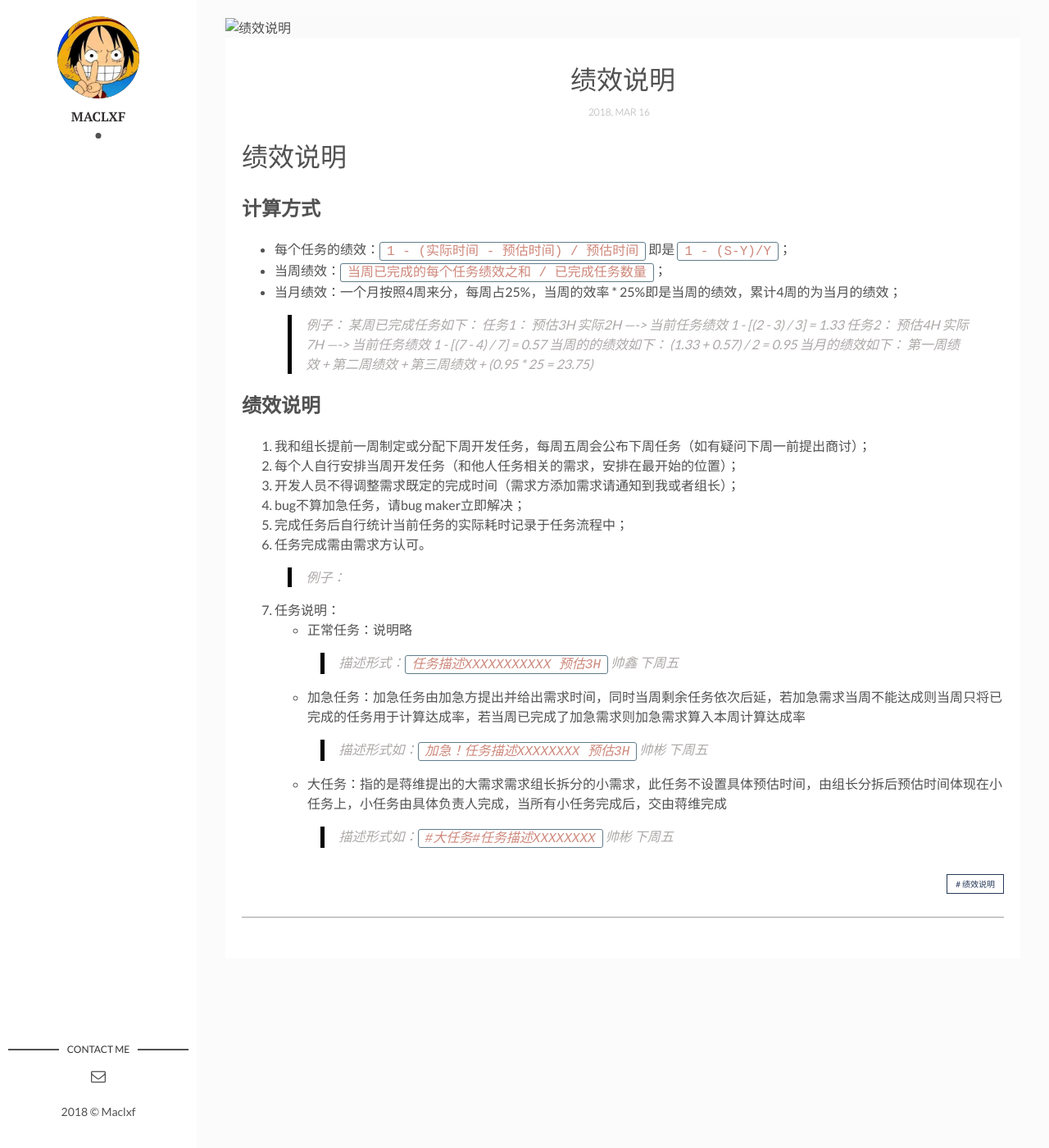
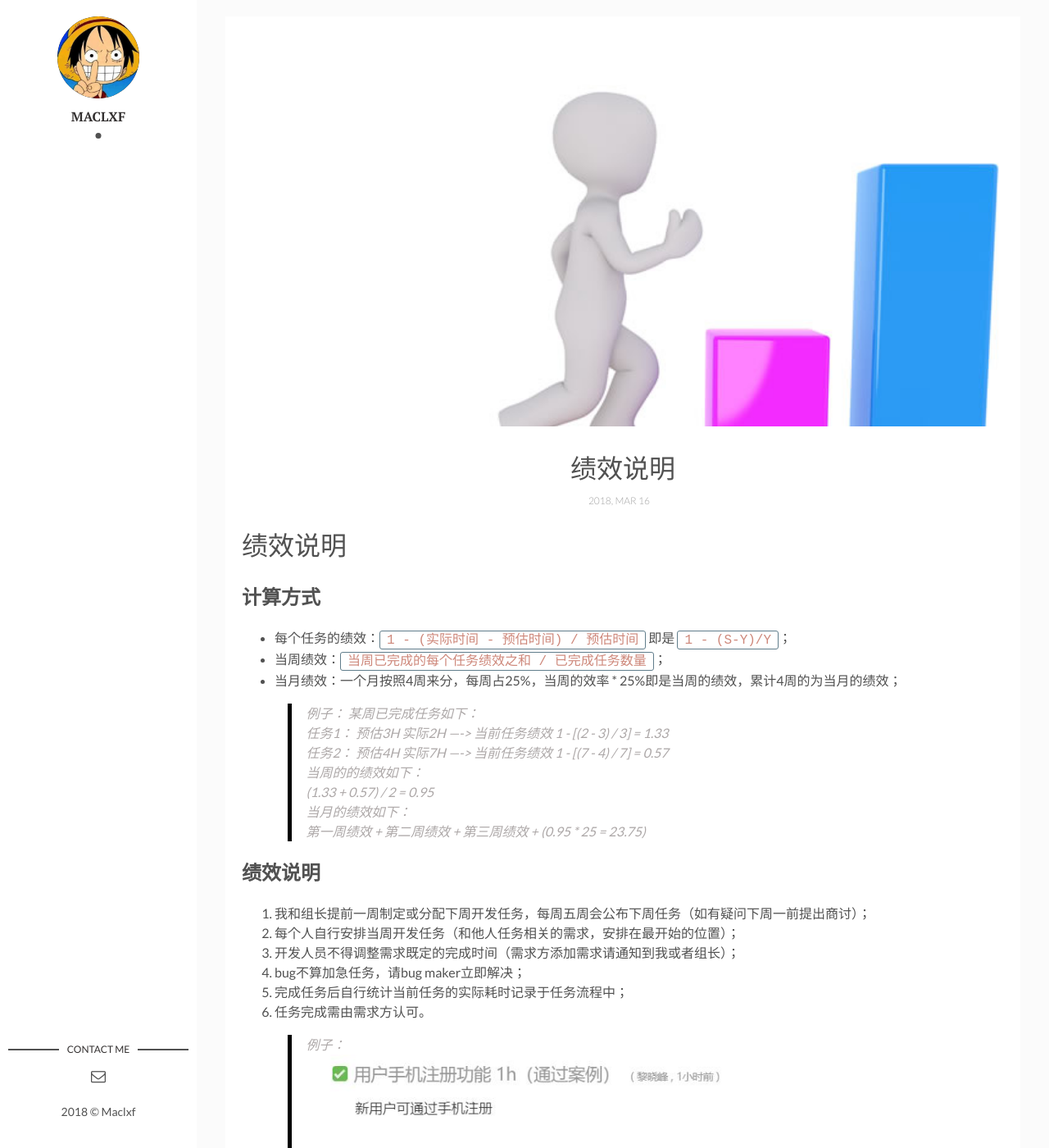
Before and after one commit to maclxf/maclxf.github.io, a Jekyll site: the page built from _posts/2018-03-06-performance.md, in a window 1280 px wide and 1400 px high. Shown: the whole window at 82% size. Built offline with Jekyll 4.4.1, drawn with Linux system fonts in a browser that asks for light colours.

Commit message:
完善绩效内容

```diff
--- a/_posts/2018-03-06-performance.md
+++ b/_posts/2018-03-06-performance.md
@@ -16,13 +16,13 @@
 * 当周绩效：`当周已完成的每个任务绩效之和 / 已完成任务数量`；
 * 当月绩效：一个月按照4周来分，每周占25%，当周的效率 * 25%即是当周的绩效，累计4周的为当月的绩效；
 > 例子：
-某周已完成任务如下：
-    任务1： 预估3H 实际2H ----> 当前任务绩效 1 - [(2 - 3) / 3] = 1.33
-    任务2： 预估4H 实际7H ----> 当前任务绩效 1 - [(7 - 4) / 7] = 0.57
-当周的的绩效如下：
-    (1.33 + 0.57) / 2 = 0.95
-当月的绩效如下：
-    第一周绩效 + 第二周绩效 + 第三周绩效 + (0.95 * 25 = 23.75)
+某周已完成任务如下：<br>
+    任务1： 预估3H 实际2H ----> 当前任务绩效 1 - [(2 - 3) / 3] = 1.33<br>
+    任务2： 预估4H 实际7H ----> 当前任务绩效 1 - [(7 - 4) / 7] = 0.57<br>
+当周的的绩效如下：<br>
+    (1.33 + 0.57) / 2 = 0.95<br>
+当月的绩效如下：<br>
+    第一周绩效 + 第二周绩效 + 第三周绩效 + (0.95 * 25 = 23.75)<br>
 
 
 ## 绩效说明
@@ -33,11 +33,11 @@
 8. 完成任务后自行统计当前任务的实际耗时记录于任务流程中；
 8. 任务完成需由需求方认可。
 > 例子：
+<img src="../assets/attchment/2018-03-16/task_pass_by_1.jpg" alt="task" />
+<img src="../assets/attchment/2018-03-16/task_pass_by_more.jpg" alt="task" />
 
 7. 任务说明：
 * 正常任务：说明略
 > 描述形式：`任务描述XXXXXXXXXXX 预估3H` 帅鑫 下周五
 * 加急任务：加急任务由加急方提出并给出需求时间，同时当周剩余任务依次后延，若加急需求当周不能达成则当周只将已完成的任务用于计算达成率，若当周已完成了加急需求则加急需求算入本周计算达成率
 > 描述形式如：`加急！任务描述XXXXXXXX 预估3H` 帅彬 下周五
-* 大任务：指的是蒋维提出的大需求需求组长拆分的小需求，此任务不设置具体预估时间，由组长分拆后预估时间体现在小任务上，小任务由具体负责人完成，当所有小任务完成后，交由蒋维完成
-> 描述形式如：`#大任务#任务描述XXXXXXXX` 帅彬 下周五
```
Also changed, not shown: assets/img/2018-03-16-list.jpg (added), assets/img/2018-03-16.jpg (added).
